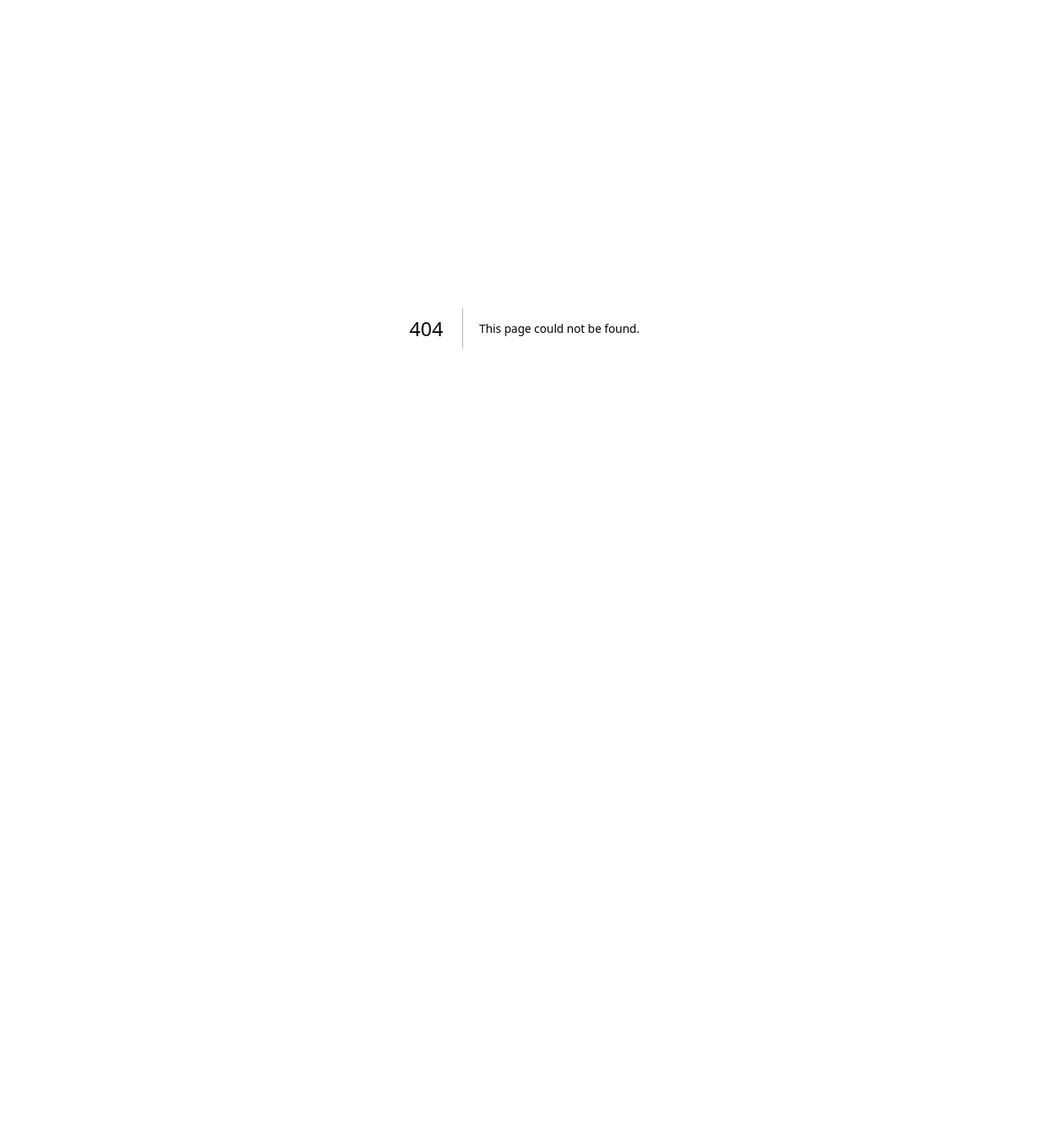
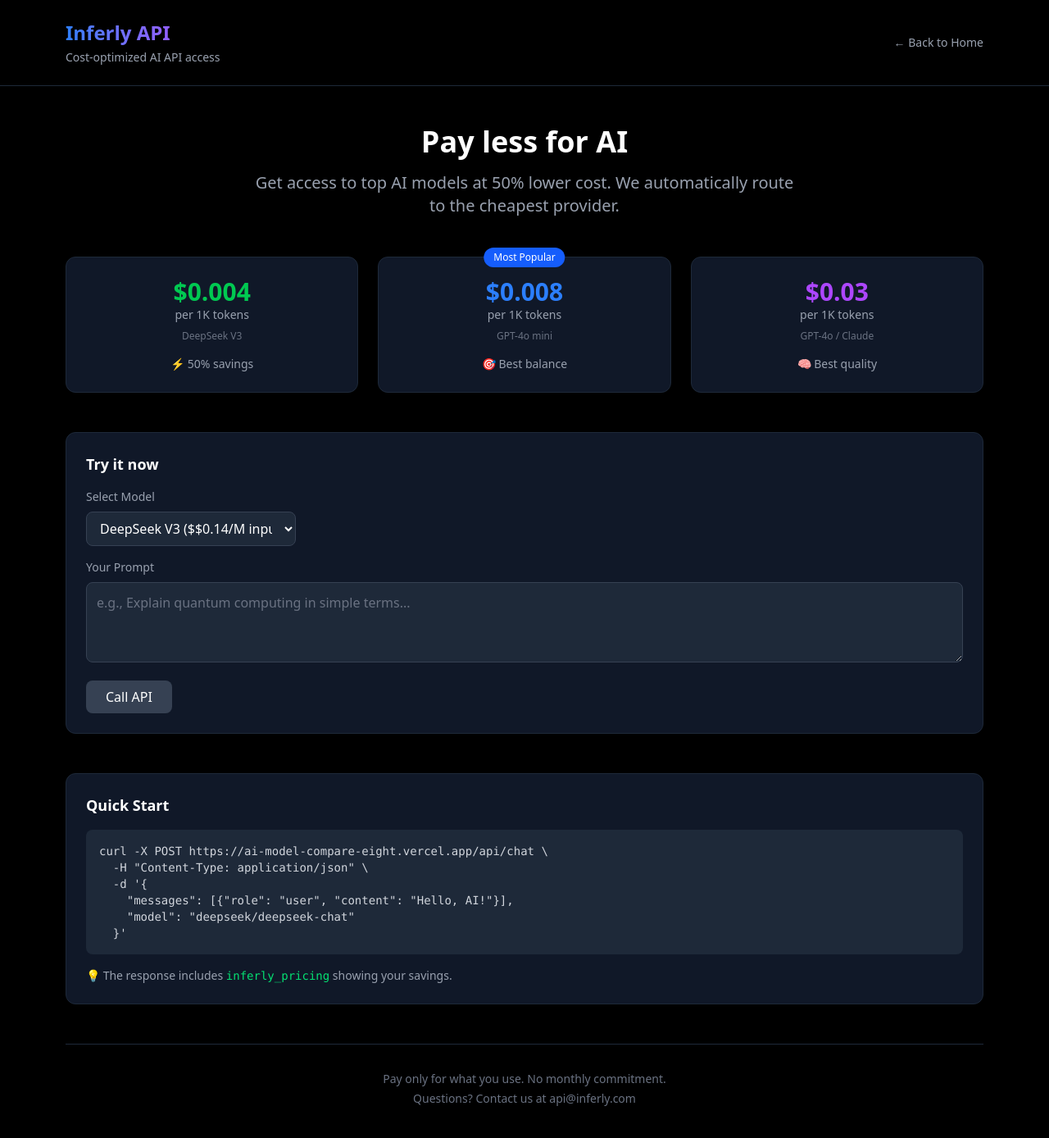
Before and after one commit to wensiang081899/ai-model-compare, a Next.js app: page /api-service in a window 1280 px wide. Before the commit this address had no page. Shown: the top 1388 px of the page at 82% size. Before the commit the page ends 800 px from the top, so only its background shows below. Built offline with nearby package versions, Linux system fonts and the light colour scheme.

Commit message:
Create page.tsx

```diff
--- /dev/null
+++ b/app/api-service/page.tsx
@@ -0,0 +1,171 @@
+"use client";
+
+import { useState } from "react";
+
+export default function APIServicePage() {
+  const [messages, setMessages] = useState("");
+  const [response, setResponse] = useState("");
+  const [loading, setLoading] = useState(false);
+  const [selectedModel, setSelectedModel] = useState("deepseek/deepseek-chat");
+
+  const callAPI = async () => {
+    if (!messages.trim()) return;
+
+    setLoading(true);
+    setResponse("");
+
+    try {
+      const res = await fetch('/api/chat', {
+        method: 'POST',
+        headers: { 'Content-Type': 'application/json' },
+        body: JSON.stringify({
+          messages: [{ role: 'user', content: messages }],
+          model: selectedModel
+        })
+      });
+      const data = await res.json();
+      setResponse(JSON.stringify(data, null, 2));
+    } catch (error) {
+      setResponse("Error: " + error);
+    }
+    setLoading(false);
+  };
+
+  const models = [
+    { id: "deepseek/deepseek-chat", name: "DeepSeek V3", input: "$0.14", output: "$0.28" },
+    { id: "openai/gpt-4o-mini", name: "GPT-4o mini", input: "$0.15", output: "$0.60" },
+    { id: "openai/gpt-4o", name: "GPT-4o", input: "$2.50", output: "$10.00" },
+    { id: "anthropic/claude-3-haiku", name: "Claude 3 Haiku", input: "$0.25", output: "$1.25" },
+    { id: "anthropic/claude-3-sonnet", name: "Claude 3 Sonnet", input: "$3.00", output: "$15.00" },
+    { id: "google/gemini-flash-1.5", name: "Gemini 1.5 Flash", input: "$0.075", output: "$0.30" },
+  ];
+
+  return (
+    <div className="min-h-screen bg-black text-white">
+      {/* Header */}
+      <header className="border-b border-gray-800">
+        <div className="max-w-6xl mx-auto px-4 py-6">
+          <div className="flex items-center justify-between">
+            <div>
+              <h1 className="text-2xl font-bold bg-gradient-to-r from-blue-500 to-purple-500 bg-clip-text text-transparent">
+                Inferly API
+              </h1>
+              <p className="text-gray-400 text-sm mt-1">Cost-optimized AI API access</p>
+            </div>
+            <a href="/" className="text-gray-400 hover:text-white text-sm transition">
+              ← Back to Home
+            </a>
+          </div>
+        </div>
+      </header>
+
+      <main className="max-w-6xl mx-auto px-4 py-12">
+        {/* Hero */}
+        <div className="text-center mb-12">
+          <h2 className="text-4xl font-bold mb-4">Pay less for AI</h2>
+          <p className="text-xl text-gray-400 max-w-2xl mx-auto">
+            Get access to top AI models at 50% lower cost.
+            We automatically route to the cheapest provider.
+          </p>
+        </div>
+
+        {/* Pricing Cards */}
+        <div className="grid grid-cols-1 md:grid-cols-3 gap-6 mb-12">
+          <div className="bg-gray-900 rounded-xl border border-gray-800 p-6 text-center">
+            <div className="text-3xl font-bold text-green-500">$0.004</div>
+            <div className="text-gray-400 text-sm mb-2">per 1K tokens</div>
+            <div className="text-xs text-gray-500">DeepSeek V3</div>
+            <div className="mt-4 text-sm text-gray-400">⚡ 50% savings</div>
+          </div>
+          <div className="bg-gray-900 rounded-xl border border-gray-800 p-6 text-center relative">
+            <div className="absolute -top-3 left-1/2 transform -translate-x-1/2 bg-blue-600 text-white text-xs px-3 py-1 rounded-full">
+              Most Popular
+            </div>
+            <div className="text-3xl font-bold text-blue-500">$0.008</div>
+            <div className="text-gray-400 text-sm mb-2">per 1K tokens</div>
+            <div className="text-xs text-gray-500">GPT-4o mini</div>
+            <div className="mt-4 text-sm text-gray-400">🎯 Best balance</div>
+          </div>
+          <div className="bg-gray-900 rounded-xl border border-gray-800 p-6 text-center">
+            <div className="text-3xl font-bold text-purple-500">$0.03</div>
+            <div className="text-gray-400 text-sm mb-2">per 1K tokens</div>
+            <div className="text-xs text-gray-500">GPT-4o / Claude</div>
+            <div className="mt-4 text-sm text-gray-400">🧠 Best quality</div>
+          </div>
+        </div>
+
+        {/* API Call Demo */}
+        <div className="bg-gray-900 rounded-xl border border-gray-800 p-6 mb-12">
+          <h3 className="text-lg font-semibold mb-4">Try it now</h3>
+
+          {/* Model Selector */}
+          <div className="mb-4">
+            <label className="block text-sm text-gray-400 mb-2">Select Model</label>
+            <select
+              value={selectedModel}
+              onChange={(e) => setSelectedModel(e.target.value)}
+              className="w-full md:w-64 px-3 py-2 rounded-lg bg-gray-800 border border-gray-700 text-white"
+            >
+              {models.map(m => (
+                <option key={m.id} value={m.id}>{m.name} (${m.input}/M input)</option>
+              ))}
+            </select>
+          </div>
+
+          {/* Input */}
+          <div className="mb-4">
+            <label className="block text-sm text-gray-400 mb-2">Your Prompt</label>
+            <textarea
+              value={messages}
+              onChange={(e) => setMessages(e.target.value)}
+              placeholder="e.g., Explain quantum computing in simple terms..."
+              className="w-full p-3 rounded-lg bg-gray-800 border border-gray-700 text-white placeholder-gray-500"
+              rows={3}
+            />
+          </div>
+
+          {/* Button */}
+          <button
+            onClick={callAPI}
+            disabled={loading || !messages.trim()}
+            className="px-6 py-2 bg-blue-600 hover:bg-blue-500 disabled:bg-gray-700 disabled:cursor-not-allowed rounded-lg transition"
+          >
+            {loading ? "Calling API..." : "Call API"}
+          </button>
+
+          {/* Response */}
+          {response && (
+            <div className="mt-4">
+              <label className="block text-sm text-gray-400 mb-2">Response (with pricing)</label>
+              <pre className="p-4 bg-gray-800 rounded-lg overflow-x-auto text-xs text-gray-300">
+                {response}
+              </pre>
+            </div>
+          )}
+        </div>
+
+        {/* Code Example */}
+        <div className="bg-gray-900 rounded-xl border border-gray-800 p-6">
+          <h3 className="text-lg font-semibold mb-4">Quick Start</h3>
+          <pre className="bg-gray-800 p-4 rounded-lg overflow-x-auto text-sm text-gray-300">
+{`curl -X POST https://ai-model-compare-eight.vercel.app/api/chat \\
+  -H "Content-Type: application/json" \\
+  -d '{
+    "messages": [{"role": "user", "content": "Hello, AI!"}],
+    "model": "deepseek/deepseek-chat"
+  }'`}
+          </pre>
+          <div className="mt-4 text-sm text-gray-400">
+            💡 The response includes <code className="text-green-400">inferly_pricing</code> showing your savings.
+          </div>
+        </div>
+
+        {/* Footer */}
+        <div className="mt-12 pt-8 border-t border-gray-800 text-center text-gray-500 text-sm">
+          <p>Pay only for what you use. No monthly commitment.</p>
+          <p className="mt-1">Questions? Contact us at api@inferly.com</p>
+        </div>
+      </main>
+    </div>
+  );
+}
```
